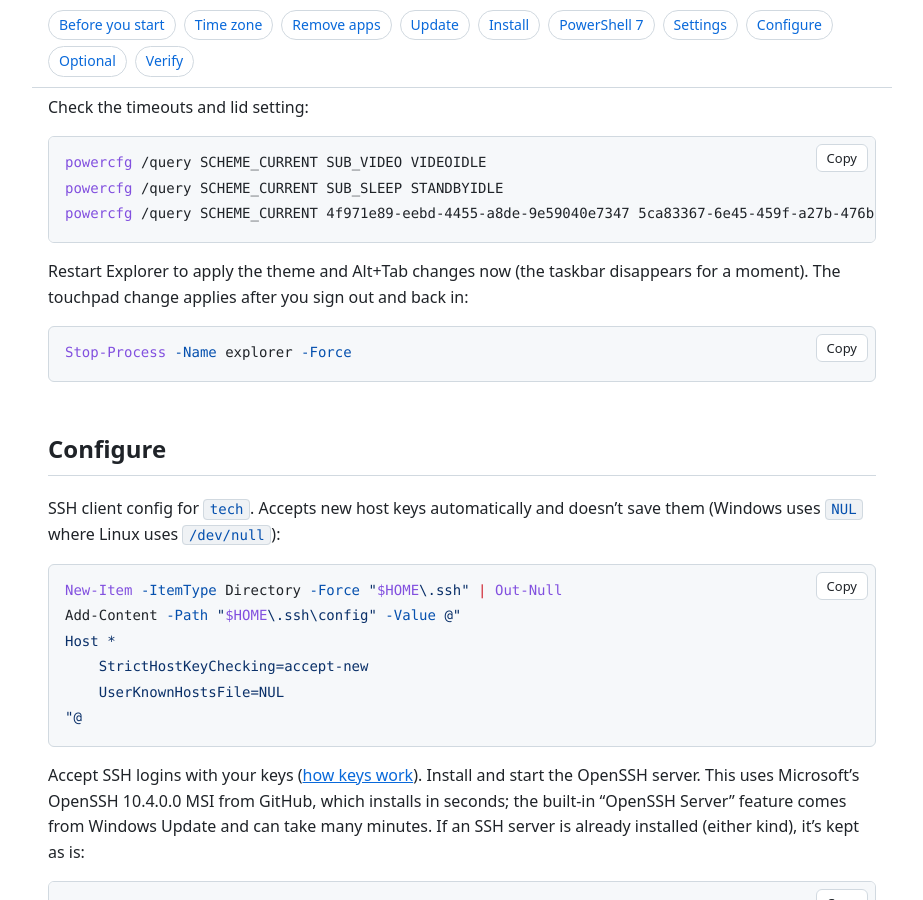
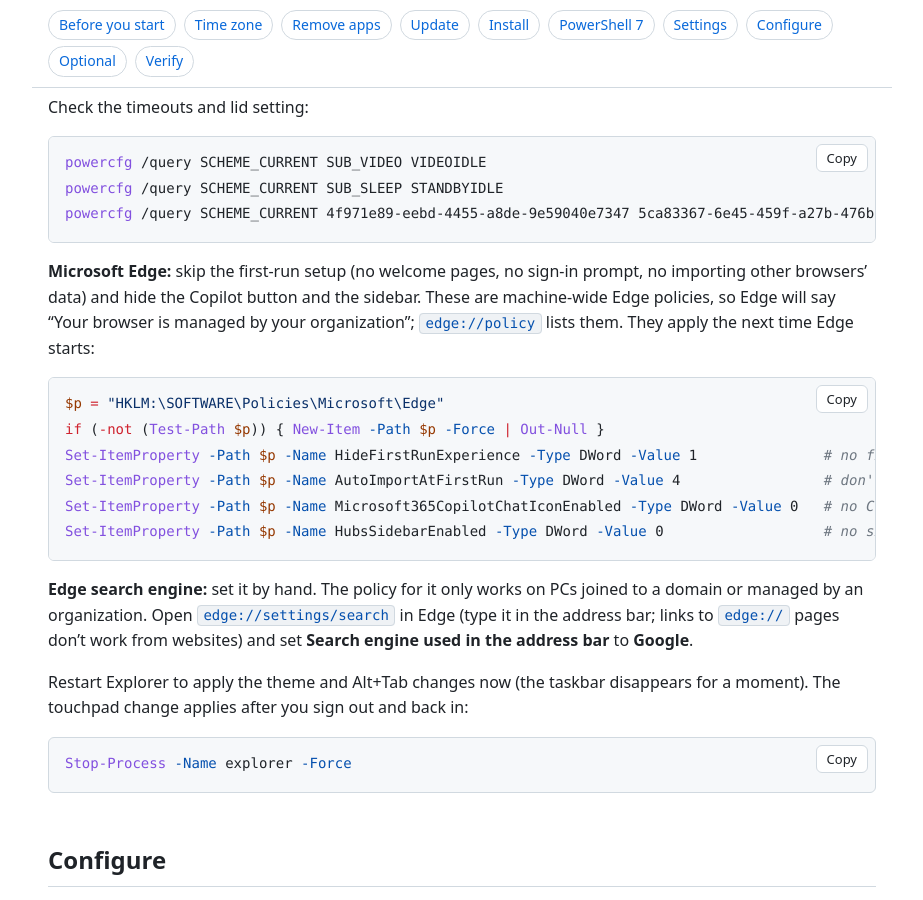
Before and after one commit to leewiscovitch/wiscovitch-install, a Jekyll site: the page built from windows.md, in a window 1280 px wide and 900 px high, scrolled down 9100 px. Shown: the whole window, without its empty margins (178-1101 px from the left). Built offline with Jekyll 4.4.1, drawn with Linux system fonts in a browser that asks for light colours.

Commit message:
Windows: Edge policies (no first run/import, no Copilot button or sidebar); manual search engine note
Tested by hand on a 26300 laptop: all four policies apply. DefaultSearchProvider*
policies are ignored on PCs that aren't domain-joined or managed, so the page says
to set the search engine in edge://settings/search instead.

Co-Authored-By: Claude Opus 5.5 <noreply@anthropic.com>

````diff
--- a/windows.md
+++ b/windows.md
@@ -274,6 +274,19 @@ powercfg /query SCHEME_CURRENT SUB_SLEEP STANDBYIDLE
 powercfg /query SCHEME_CURRENT 4f971e89-eebd-4455-a8de-9e59040e7347 5ca83367-6e45-459f-a27b-476b1d01c936
 ```
 
+**Microsoft Edge:** skip the first-run setup (no welcome pages, no sign-in prompt, no importing other browsers' data) and hide the Copilot button and the sidebar. These are machine-wide Edge policies, so Edge will say "Your browser is managed by your organization"; `edge://policy` lists them. They apply the next time Edge starts:
+
+```powershell
+$p = "HKLM:\SOFTWARE\Policies\Microsoft\Edge"
+if (-not (Test-Path $p)) { New-Item -Path $p -Force | Out-Null }
+Set-ItemProperty -Path $p -Name HideFirstRunExperience -Type DWord -Value 1               # no first-run setup
+Set-ItemProperty -Path $p -Name AutoImportAtFirstRun -Type DWord -Value 4                 # don't import from other browsers
+Set-ItemProperty -Path $p -Name Microsoft365CopilotChatIconEnabled -Type DWord -Value 0   # no Copilot button
+Set-ItemProperty -Path $p -Name HubsSidebarEnabled -Type DWord -Value 0                   # no sidebar
+```
+
+**Edge search engine:** set it by hand. The policy for it only works on PCs joined to a domain or managed by an organization. Open `edge://settings/search` in Edge (type it in the address bar; links to `edge://` pages don't work from websites) and set **Search engine used in the address bar** to **Google**.
+
 Restart Explorer to apply the theme and Alt+Tab changes now (the taskbar disappears for a moment). The touchpad change applies after you sign out and back in:
 
 ```powershell
````
Also changed, not shown: 1 other file.
